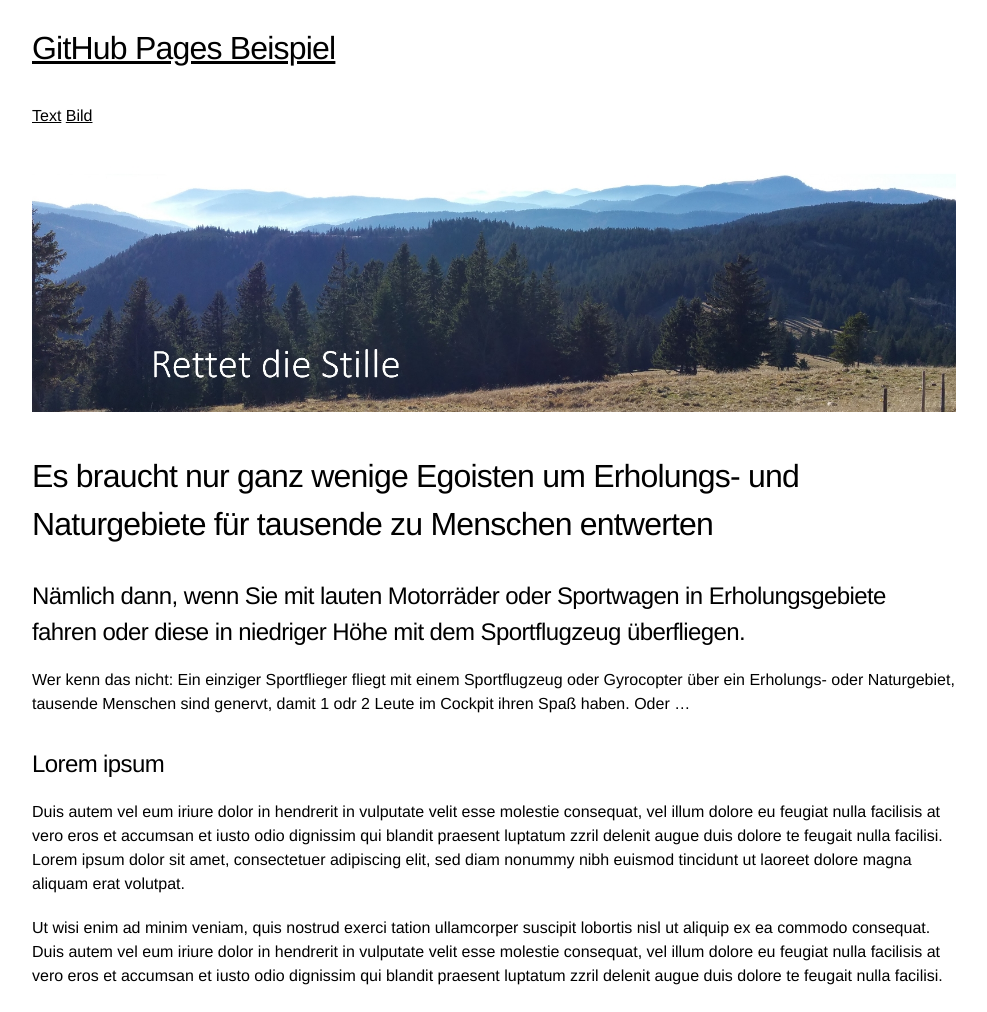
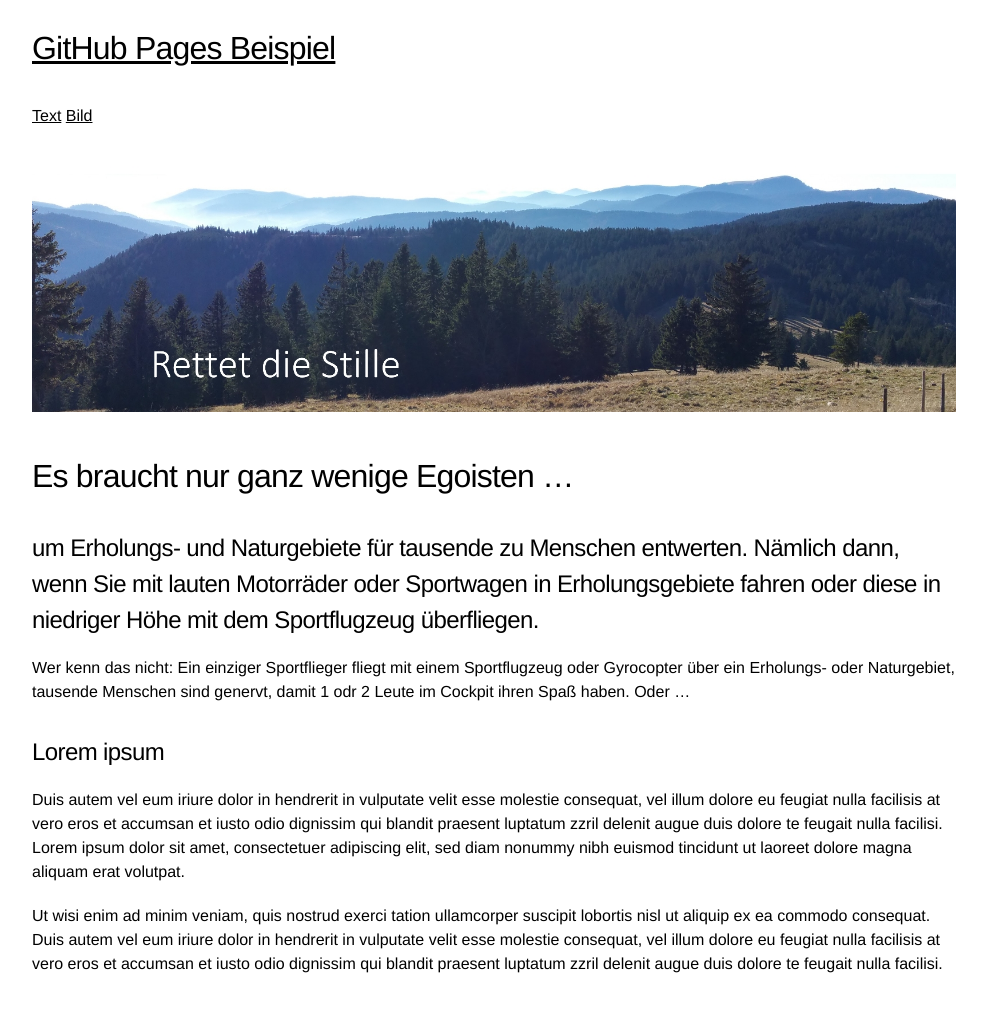
Before and after one commit to rettet-die-stille/rettet-die-stille.github.io, a Jekyll site: the page built from index.md, in a window 1280 px wide. Shown: the whole page, without its empty margins (146-1133 px from the left). Built offline with Jekyll 4.4.1, drawn with Linux system fonts in a browser that asks for light colours.

```diff
--- a/index.md
+++ b/index.md
@@ -3,9 +3,9 @@ layout: default
 ---
 ![Intro](assets/images/schwarzwald2.jpg)
 
-# Es braucht nur ganz wenige Egoisten um Erholungs- und Naturgebiete für tausende zu Menschen entwerten
+# Es braucht nur ganz wenige Egoisten ...
 
-## Nämlich dann, wenn Sie mit lauten Motorräder oder Sportwagen in Erholungsgebiete fahren oder diese in niedriger Höhe mit dem Sportflugzeug überfliegen.
+## um Erholungs- und Naturgebiete für tausende zu Menschen entwerten. Nämlich dann, wenn Sie mit lauten Motorräder oder Sportwagen in Erholungsgebiete fahren oder diese in niedriger Höhe mit dem Sportflugzeug überfliegen.
 
 Wer kenn das nicht: Ein einziger Sportflieger fliegt mit einem Sportflugzeug oder Gyrocopter über ein Erholungs- oder Naturgebiet, tausende Menschen sind genervt, damit 1 odr 2 Leute im Cockpit ihren Spaß haben. Oder ...
 
```
